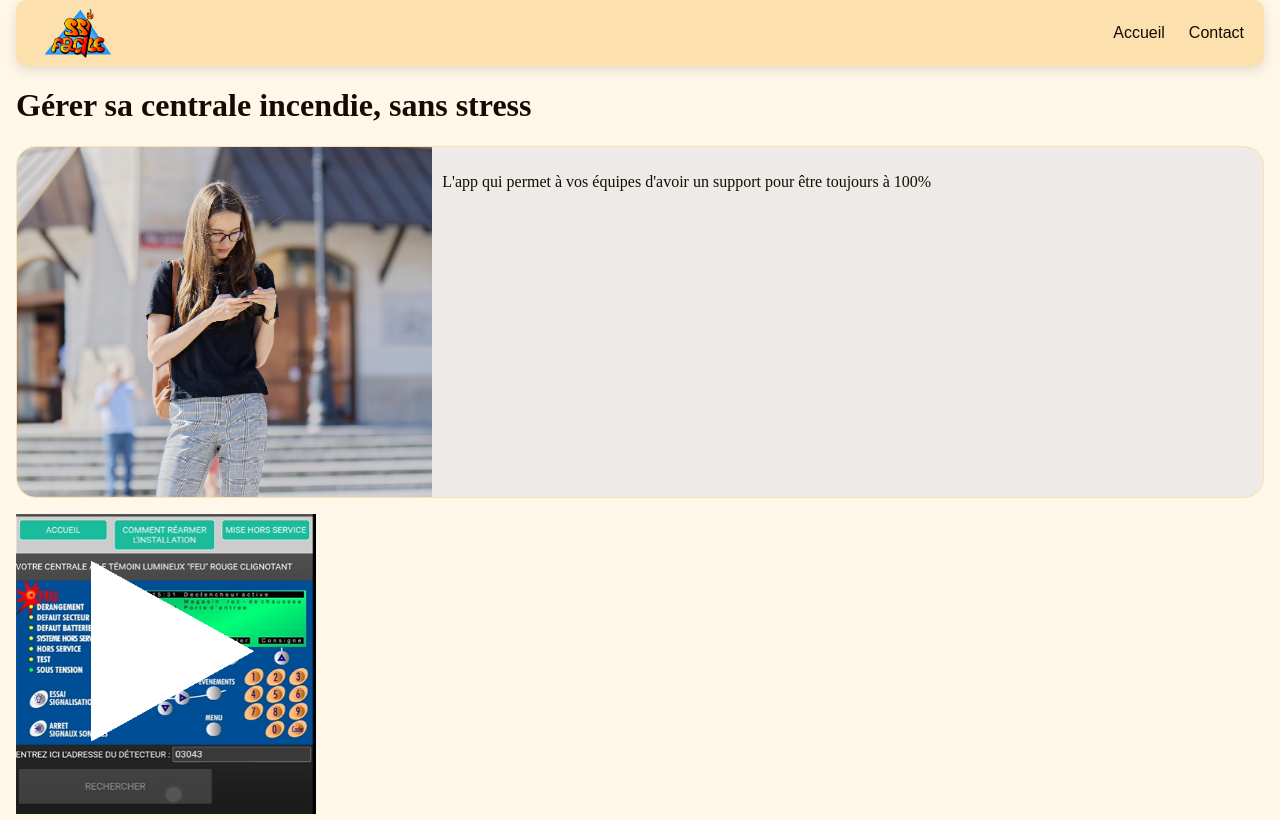
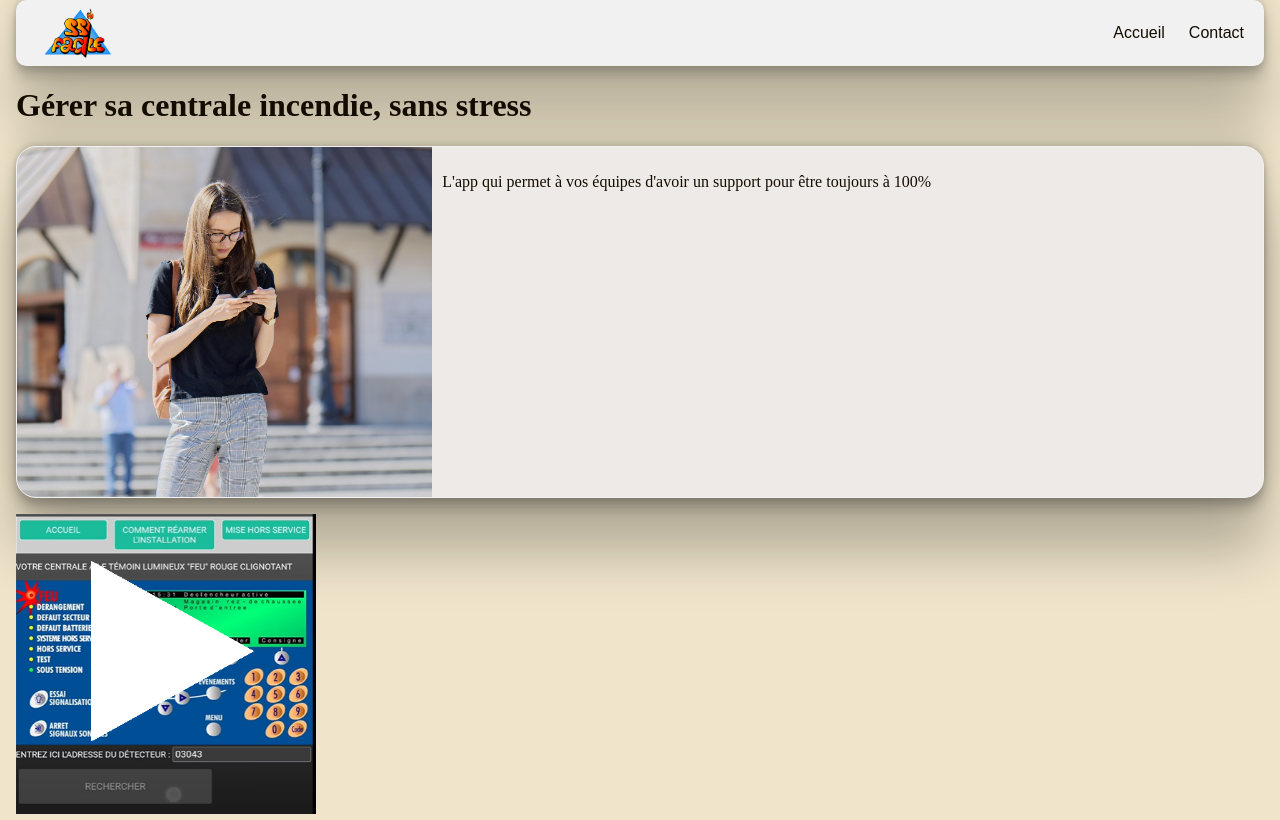
Before and after one commit to ElodieGuyard/ssifacile, a plain HTML site: page index.html in a window 1280 px wide. Shown: the top 820 px of the page. Drawn offline with Linux system fonts and the light colour scheme.

Commit message:
Style: box-shadows added, color tests

```diff
--- a/css/style.css
+++ b/css/style.css
@@ -1,6 +1,6 @@
 :root {
-  --bg: #fff8e8;            /* fond de page */
-  --surface: #fce1af;       /* cartes, un cran plus clair */
+  --bg: #f0e5cb;            /* fond de page */
+  --surface: #f1f1f1;       /* cartes, un cran plus clair */
   --text: #140c01;          /* texte principal */
   --text-muted: #3f2c01;    /* texte secondaire */
   --accent: #eb8613;        /* l'orange */
@@ -17,7 +17,7 @@ body {
 .navbar {
   background-color: var(--surface);
   padding: 0 20px;
-  box-shadow: 0 4px 12px rgba(65, 45, 35, 0.15);
+    box-shadow: rgba(0, 0, 0, 0.25) 0px 54px 55px, rgba(0, 0, 0, 0.12) 0px -12px 30px, rgba(0, 0, 0, 0.12) 0px 4px 6px, rgba(0, 0, 0, 0.17) 0px 12px 13px, rgba(0, 0, 0, 0.09) 0px -3px 5px;
   border-radius: 10px;
   display: flex;                   /* logo et liste côte à côte */
   justify-content: space-between;  /* logo à gauche, liens à droite */
@@ -61,6 +61,7 @@ body {
   grid-template-columns: 1fr 2fr;
   grid-template-rows: 100%;
   overflow: hidden;
+  box-shadow: rgba(0, 0, 0, 0.25) 0px 54px 55px, rgba(0, 0, 0, 0.12) 0px -12px 30px, rgba(0, 0, 0, 0.12) 0px 4px 6px, rgba(0, 0, 0, 0.17) 0px 12px 13px, rgba(0, 0, 0, 0.09) 0px -3px 5px;
 }
 
 .card img {
```
